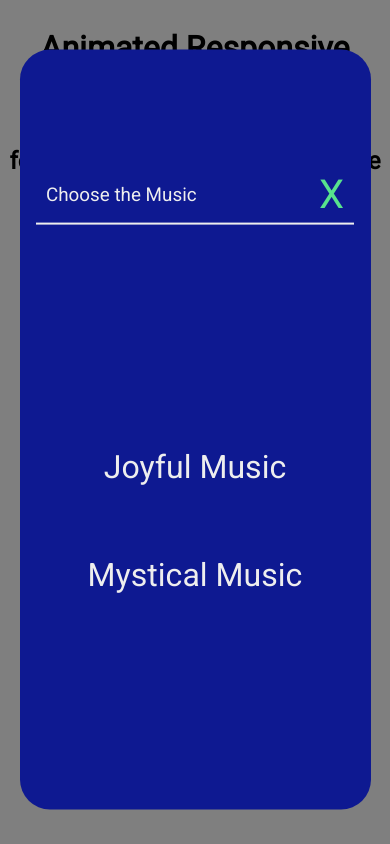
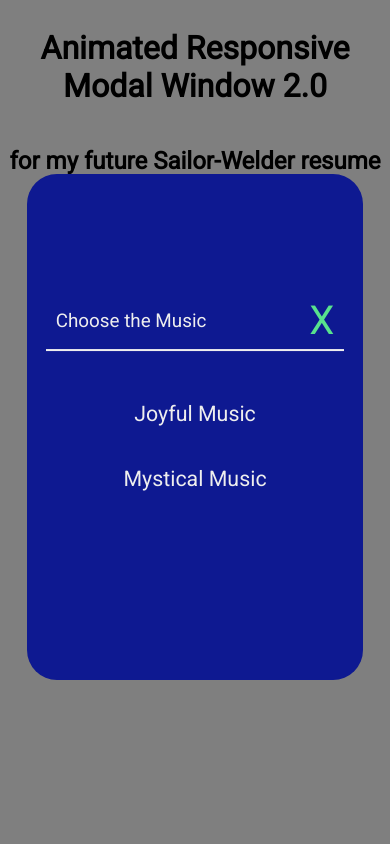
Before and after one commit to Hacking-NASSA-with-HTML/animated_modal_window_2_0, a plain HTML site: page index.html in a window 390 px wide. Both pictures are taken after a click on the button "Click To Open Modal Window". Drawn offline with Linux system fonts and the light colour scheme.

Commit message:
feat: add improved responsiveness

```diff
--- a/assets/css/mycss.css
+++ b/assets/css/mycss.css
@@ -33,12 +33,12 @@ body {
     display: flex;
     flex-direction: column;
     align-items: center;
-    justify-content: space-around;
-    font-size: calc(30px + (60 - 30) * ((100vw - 300px) / (1600 - 300)));
+    justify-content: center;
+    font-size: calc(20px + (40 - 20) * ((100vw - 300px) / (1600 - 300)));
     /* font-size: calc(18px + (30 - 18) * ((100vw - 300px) / (1600 - 300))); */
     background-color: #0e1991;
     color: #eee;
-    height: 600px;
+    height: auto;
     width: 500px;
     margin: auto;
     padding: 30px 0;
@@ -109,7 +109,7 @@ body {
 }
 
 .musicList p {
-    margin: 20px 0 70px 0;
+    margin: 20px 0 40px 0;
     text-align: center;
 }
 
@@ -191,11 +191,11 @@ body {
 @media (max-width: 767px) {
 
     .modal-content {
-        width: 90vw;
-        height: 90vh;
+        width: 86vw;
+        height: 60vh;
     }
 
     .modalTitle {
-        width: 70vw;
+        width: 65vw;
     }
 }
```
